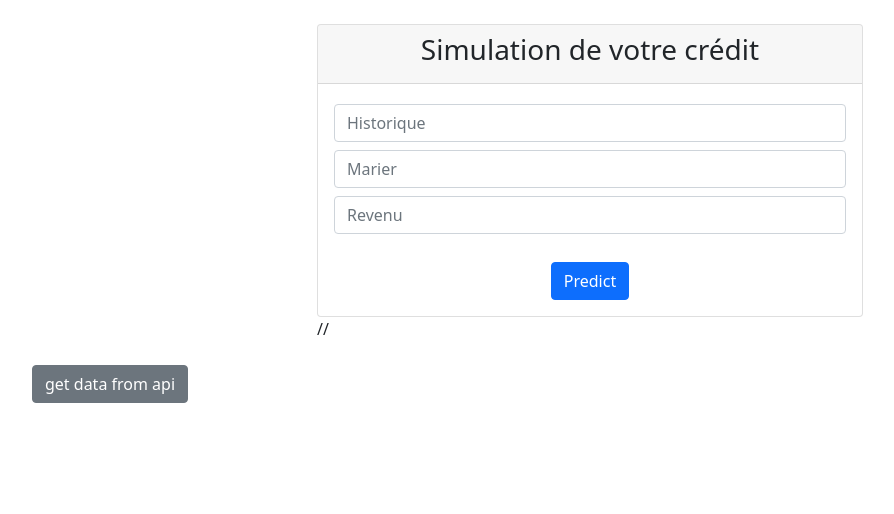
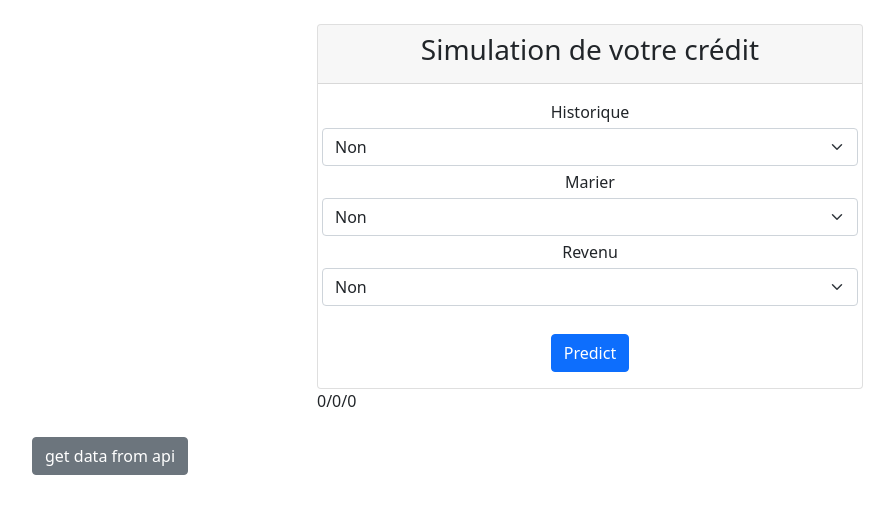
Before and after one commit to kamalammouri/flask_ng, an Angular app: page / in a window 1280 px wide. Shown: the top 514 px of the page, without its empty margins (50-944 px from the left). Built offline with nearby package versions, Linux system fonts and the light colour scheme.

Commit message:
change input to select

```diff
--- a/src/app/components/home/home.component.html
+++ b/src/app/components/home/home.component.html
@@ -5,16 +5,41 @@
         <h3 class="text-center">Simulation de votre crédit</h3>
       </div>
       <div class="card-body d-flex flex-column justify-content-center">
-        <input class="form-control my-1" type="text" name="historique" placeholder="Historique" [(ngModel)]="historiqueInput" required />
-        <input class="form-control my-1" type="text" name="marier" placeholder="Marier" [(ngModel)]="marierInput" required />
-        <input class="form-control my-1" type="text" name="revenu" placeholder="Revenu" [(ngModel)]="revenuInput" required />
-        <button class="btn btn-primary m-auto mt-4 text-nowrap" (click)="sendData()">Predict</button>
+
+        <div class="row">
+          <label class="text-center" for="Historique">Historique</label>
+          <select class="form-select my-1" aria-label="Default select example"
+            name="Historique" id="Historique" [(ngModel)]="historiqueInput">
+            <option value="0" selected>Non</option>
+            <option value="1">Oui</option>
+          </select>
+        </div>
+        <div class="row">
+          <label class="text-center" for="Marier">Marier</label>
+          <select class="form-select my-1" aria-label="Default select example"
+            name="Marier" id="Marier" [(ngModel)]="marierInput">
+            <option value="0" selected>Non</option>
+            <option value="1">Oui</option>
+          </select>
+        </div>
+        <div class="row">
+          <label class="text-center" for="Revenu">Revenu</label>
+          <select class="form-select my-1" aria-label="Default select example"
+            name="Revenu" id="Revenu" [(ngModel)]="revenuInput">
+            <option value="0" selected>Non</option>
+            <option value="1">Oui</option>
+          </select>
+        </div>
+        <button class="btn btn-primary m-auto mt-4 text-nowrap" (click)="sendData()">
+          Predict
+        </button>
       </div>
     </div>
-    <div>  {{historiqueInput +'/'+ marierInput +'/'+ revenuInput}} </div>
+    <div> {{historiqueInput +'/'+ marierInput +'/'+ revenuInput}} </div>
   </div>
   <div>
-    <button class="btn btn-secondary m-auto mt-4 text-nowrap" (click)="getData()">get data from api</button>
+    <button class="btn btn-secondary m-auto mt-4 text-nowrap"
+      (click)="getData()">get data from api</button>
     <pre>
       {{data | json}}
     </pre>
--- a/src/app/components/home/home.component.ts
+++ b/src/app/components/home/home.component.ts
@@ -7,9 +7,9 @@ import { GeneraleService } from 'src/app/services/generale.service'
   styleUrls: ['./home.component.css'],
 })
 export class HomeComponent implements OnInit {
-  historiqueInput: string = ''
-  marierInput: string = ''
-  revenuInput: string = ''
+  historiqueInput: number = 0
+  marierInput: number = 0
+  revenuInput: number = 0
   data: any
   constructor(private generaleService: GeneraleService) {}
 
@@ -29,9 +29,8 @@ export class HomeComponent implements OnInit {
 
   getData() {
     this.generaleService.getData().subscribe((res) => {
-      this.data = res;
-      console.log(this.data);
-
+      this.data = res
+      console.log(this.data)
     })
   }
 }
```
